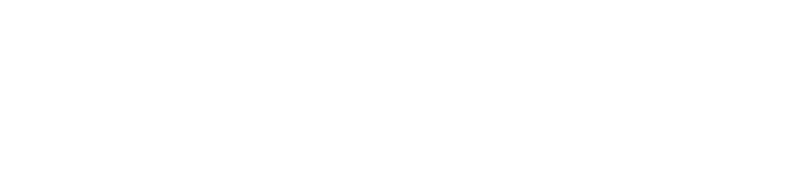
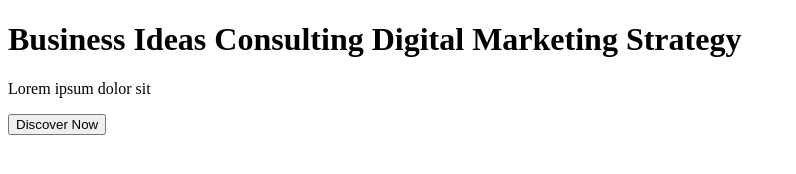
Before and after one commit to Kaunyangi/Business-Agency, a plain HTML site: page index.html in a window 1280 px wide. Shown: the whole page, without its empty margins (0-796 px from the left). Drawn offline with Linux system fonts and the light colour scheme.

Commit message:
add Discover now button

```diff
--- a/index.html
+++ b/index.html
@@ -17,6 +17,16 @@
    <!-- section-1 -->
    <section class="section-1"></section>
    <div class="banner"></div>
+    <h1 class="banner-heading">
+        <span class="heading-1">Business Ideas</span>
+        <span class="heading-2">Consulting</span>
+        <span class="heading-3">Digital Marketing</span>
+        <span class="heading-4">Strategy</span>
+    </h1>
+    <p class="banner-paragraph">Lorem ipsum dolor sit</p>
+    <button class="banner-btn">Discover Now
+    </button>
+
 
     <script src="script.js"></script>
 </body>
```
